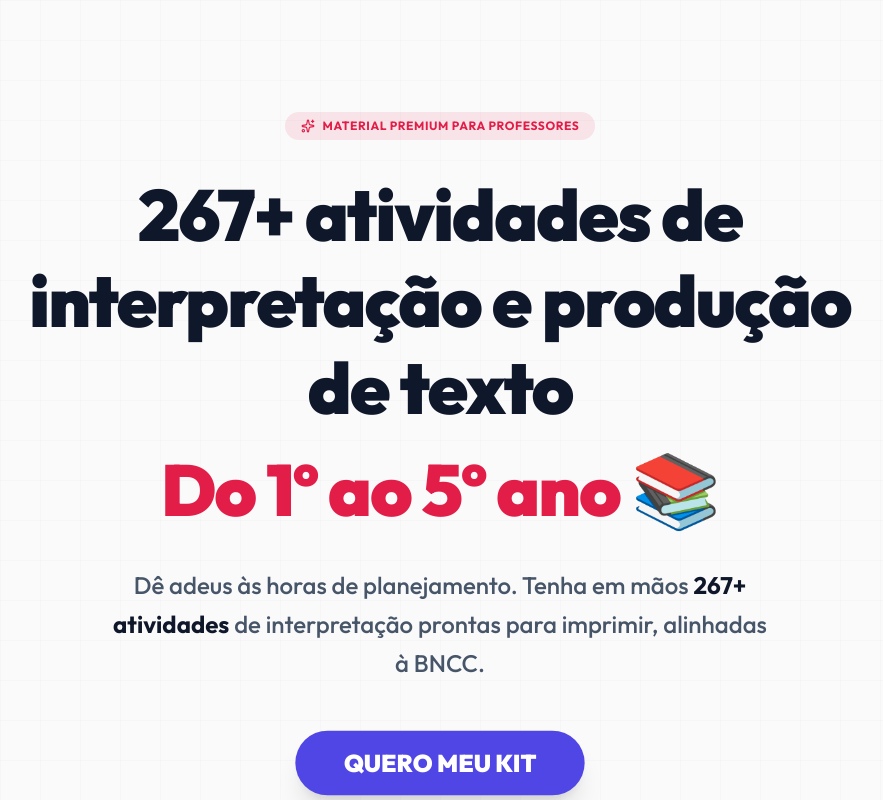
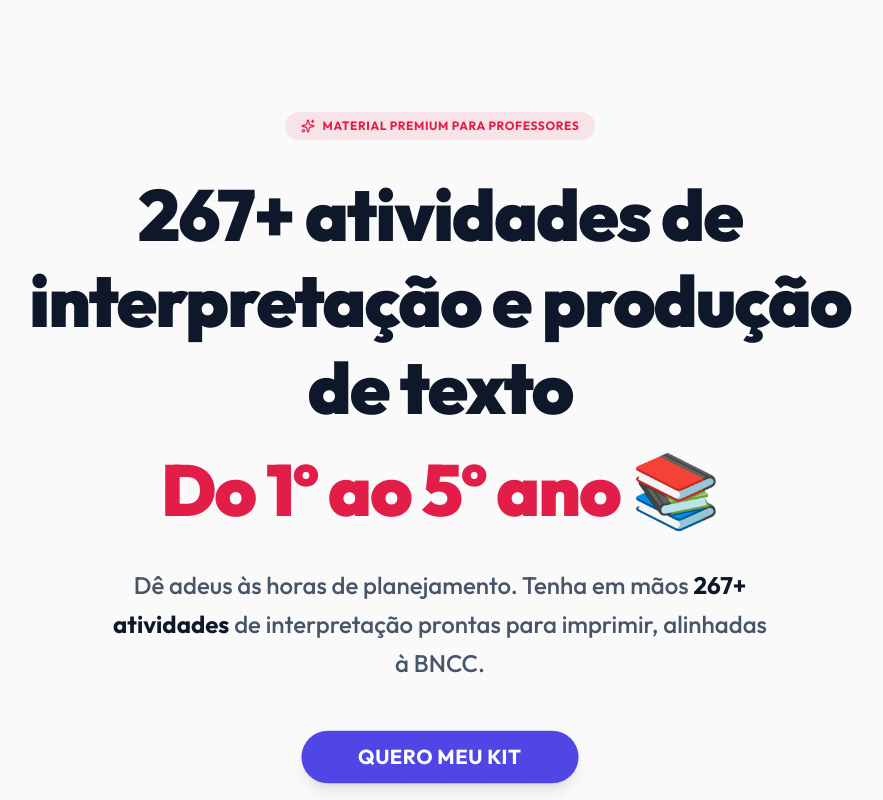
Before and after one commit to contatofilipematos-stack/professora, a React (Vite) app: page / in a window 1280 px wide. Shown: the top 800 px of the page, without its empty margins (200-1083 px from the left). Built offline with nearby package versions, Linux system fonts and the light colour scheme.

Commit message:
feat: Refine button styles for better UX
Adjusted padding, font weights, and text sizes on primary call-to-action buttons to improve readability and visual appeal across different screen sizes. Introduced whitespace-nowrap and tracking-wide for a more polished look.

```diff
--- a/src/App.tsx
+++ b/src/App.tsx
@@ -257,7 +257,7 @@ export default function App() {
                 transition={{ duration: 2, repeat: Infinity, ease: "easeInOut" }}
                 whileHover={{ scale: 1.05 }}
                 whileTap={{ scale: 0.95 }}
-                className="w-full sm:w-auto bg-brand-indigo hover:bg-brand-indigo/90 text-white px-12 py-4 rounded-full font-black text-xl md:text-2xl shadow-premium transition-all flex items-center justify-center text-center"
+                className="w-full sm:w-auto bg-brand-indigo hover:bg-brand-indigo/90 text-white px-4 sm:px-14 py-3 rounded-full font-bold text-xs sm:text-lg md:text-xl shadow-lg transition-all flex items-center justify-center text-center whitespace-nowrap tracking-wide"
               >
                 QUERO MEU KIT
               </motion.a>
@@ -440,7 +440,7 @@ export default function App() {
               transition={{ duration: 2, repeat: Infinity, ease: "easeInOut" }}
               whileHover={{ scale: 1.1 }}
               whileTap={{ scale: 0.95 }}
-              className="inline-flex bg-brand-pink hover:bg-brand-pink/90 text-white px-12 py-6 rounded-full font-black text-xl shadow-premium transition-all"
+              className="inline-flex bg-brand-pink hover:bg-brand-pink/90 text-white px-4 sm:px-14 py-3 rounded-full font-bold text-xs sm:text-lg shadow-lg transition-all whitespace-nowrap tracking-wide"
             >
               QUERO TODOS OS BÔNUS AGORA
             </motion.a>
@@ -523,7 +523,7 @@ export default function App() {
                 transition={{ duration: 2, repeat: Infinity, ease: "easeInOut" }}
                 whileHover={{ scale: 1.05 }}
                 whileTap={{ scale: 0.95 }}
-                className="w-full bg-slate-900 hover:bg-slate-800 text-white py-4 rounded-full font-black text-xl md:text-2xl shadow-premium transition-all flex items-center justify-center text-center"
+                className="w-full bg-slate-900 hover:bg-slate-800 text-white px-2 sm:px-6 py-3 rounded-full font-bold text-[10px] sm:text-lg md:text-xl shadow-lg transition-all flex items-center justify-center text-center whitespace-nowrap tracking-wide"
               >
                 RECEBER MATERIAL BÁSICO
               </motion.a>
@@ -580,7 +580,7 @@ export default function App() {
                 transition={{ duration: 2, repeat: Infinity, ease: "easeInOut" }}
                 whileHover={{ scale: 1.05 }}
                 whileTap={{ scale: 0.95 }}
-                className="w-full bg-brand-indigo hover:bg-brand-indigo/90 text-white py-4 rounded-full font-black text-xl md:text-2xl shadow-premium transition-all flex items-center justify-center text-center"
+                className="w-full bg-brand-indigo hover:bg-brand-indigo/90 text-white px-2 sm:px-6 py-3 rounded-full font-bold text-[10px] sm:text-lg md:text-xl shadow-lg transition-all flex items-center justify-center text-center whitespace-nowrap tracking-wide"
               >
                 RECEBER MATERIAL COMPLETO
               </motion.a>
```
